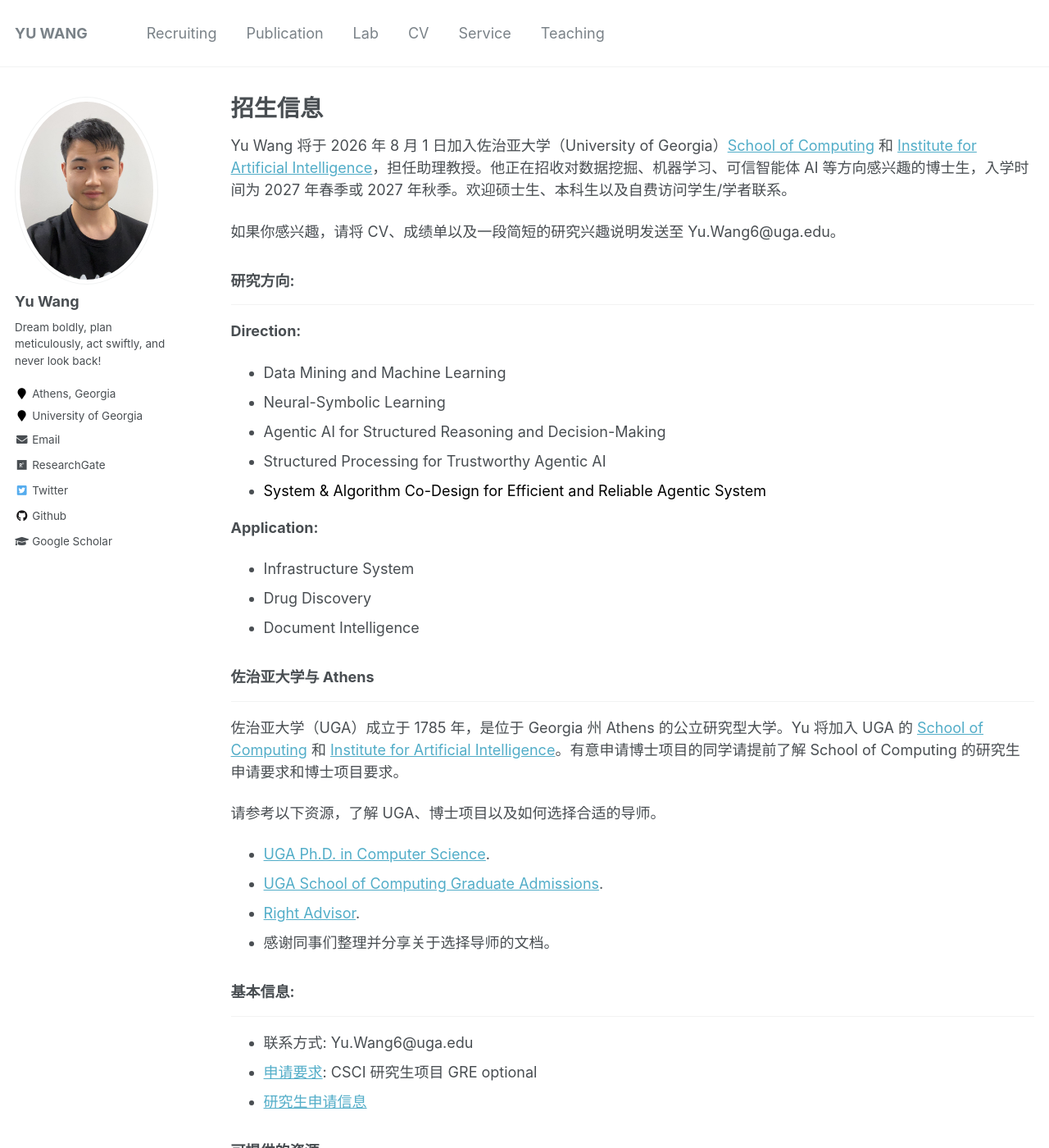
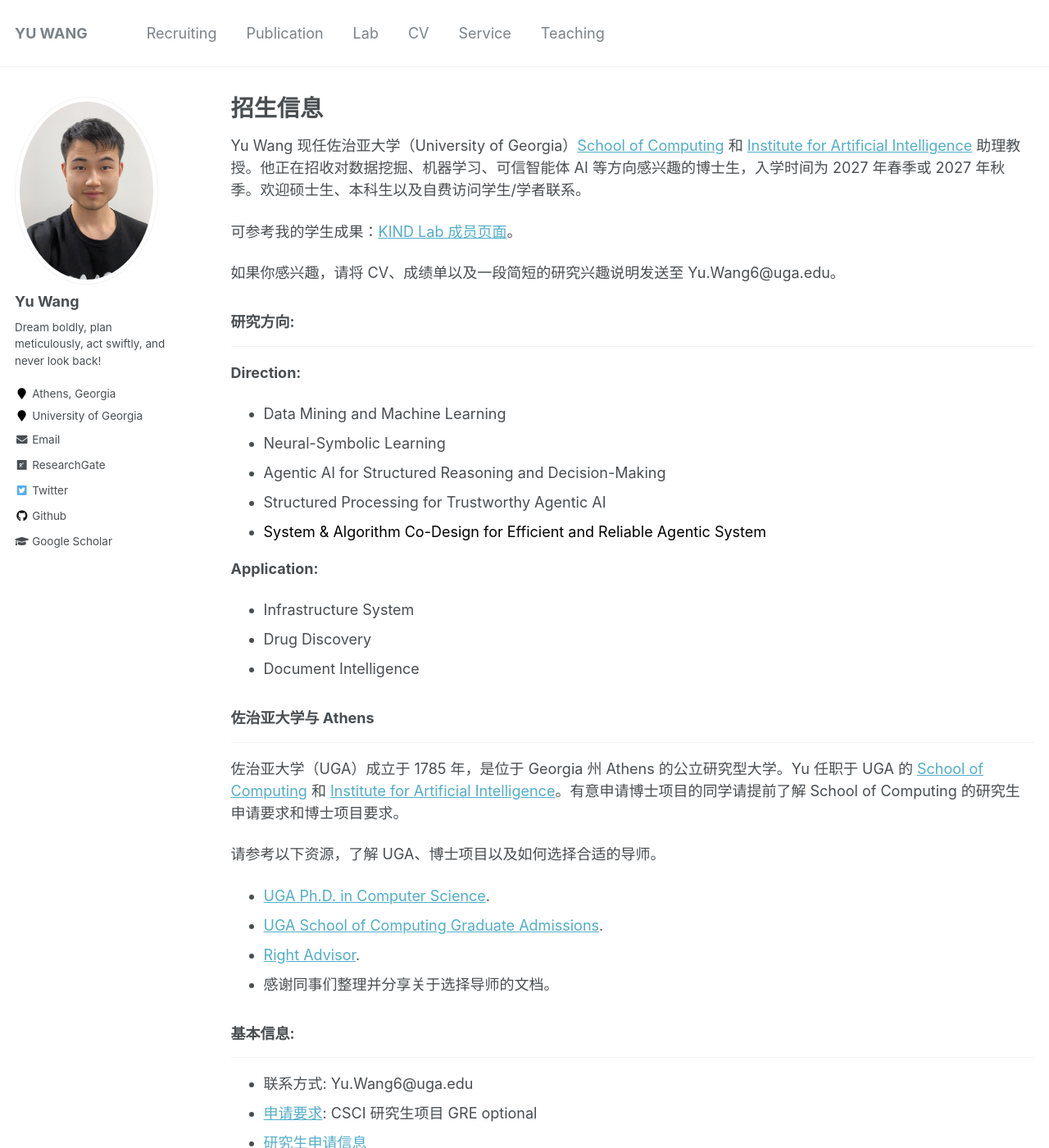
Before and after one commit to yuwang0103/yuwang0103.github.io, a Jekyll site: the page built from _pages/Recruiting-CN.md, in a window 1280 px wide and 1400 px high. Shown: the whole window at 82% size. Built offline with Jekyll 4.4.1, drawn with Linux system fonts in a browser that asks for light colours.

Commit message:
Update affiliation and recruiting text

```diff
--- a/_pages/Recruiting-CN.md
+++ b/_pages/Recruiting-CN.md
@@ -4,7 +4,9 @@
 permalink: /recruiting-cn/
 author_profile: true
 ---
-Yu Wang 将于 2026 年 8 月 1 日加入佐治亚大学（University of Georgia）[School of Computing](https://computing.uga.edu/) 和 [Institute for Artificial Intelligence](https://www.ai.uga.edu/)，担任助理教授。他正在招收对数据挖掘、机器学习、可信智能体 AI 等方向感兴趣的博士生，入学时间为 2027 年春季或 2027 年秋季。欢迎硕士生、本科生以及自费访问学生/学者联系。
+Yu Wang 现任佐治亚大学（University of Georgia）[School of Computing](https://computing.uga.edu/) 和 [Institute for Artificial Intelligence](https://www.ai.uga.edu/) 助理教授。他正在招收对数据挖掘、机器学习、可信智能体 AI 等方向感兴趣的博士生，入学时间为 2027 年春季或 2027 年秋季。欢迎硕士生、本科生以及自费访问学生/学者联系。
+
+可参考我的学生成果：[KIND Lab 成员页面](https://kindlab-fly.github.io/people/)。
 
 如果你感兴趣，请将 CV、成绩单以及一段简短的研究兴趣说明发送至 Yu.Wang6@uga.edu。
 
@@ -25,7 +27,7 @@
 
 ### 佐治亚大学与 Athens
 ------
-佐治亚大学（UGA）成立于 1785 年，是位于 Georgia 州 Athens 的公立研究型大学。Yu 将加入 UGA 的 [School of Computing](https://computing.uga.edu/) 和 [Institute for Artificial Intelligence](https://www.ai.uga.edu/)。有意申请博士项目的同学请提前了解 School of Computing 的研究生申请要求和博士项目要求。
+佐治亚大学（UGA）成立于 1785 年，是位于 Georgia 州 Athens 的公立研究型大学。Yu 任职于 UGA 的 [School of Computing](https://computing.uga.edu/) 和 [Institute for Artificial Intelligence](https://www.ai.uga.edu/)。有意申请博士项目的同学请提前了解 School of Computing 的研究生申请要求和博士项目要求。
 
 请参考以下资源，了解 UGA、博士项目以及如何选择合适的导师。
 - <a href='https://computing.uga.edu/doctor-philosophy-computer-science' target="_blank">UGA Ph.D. in Computer Science</a>.
```
Also changed, not shown: _pages/Recruiting.md (+4 -2 lines), _pages/about.md (+1 -1 lines), _pages/cv.md (+1 -1 lines), _pages/tutorial-data-gml.md (+1 -1 lines).
